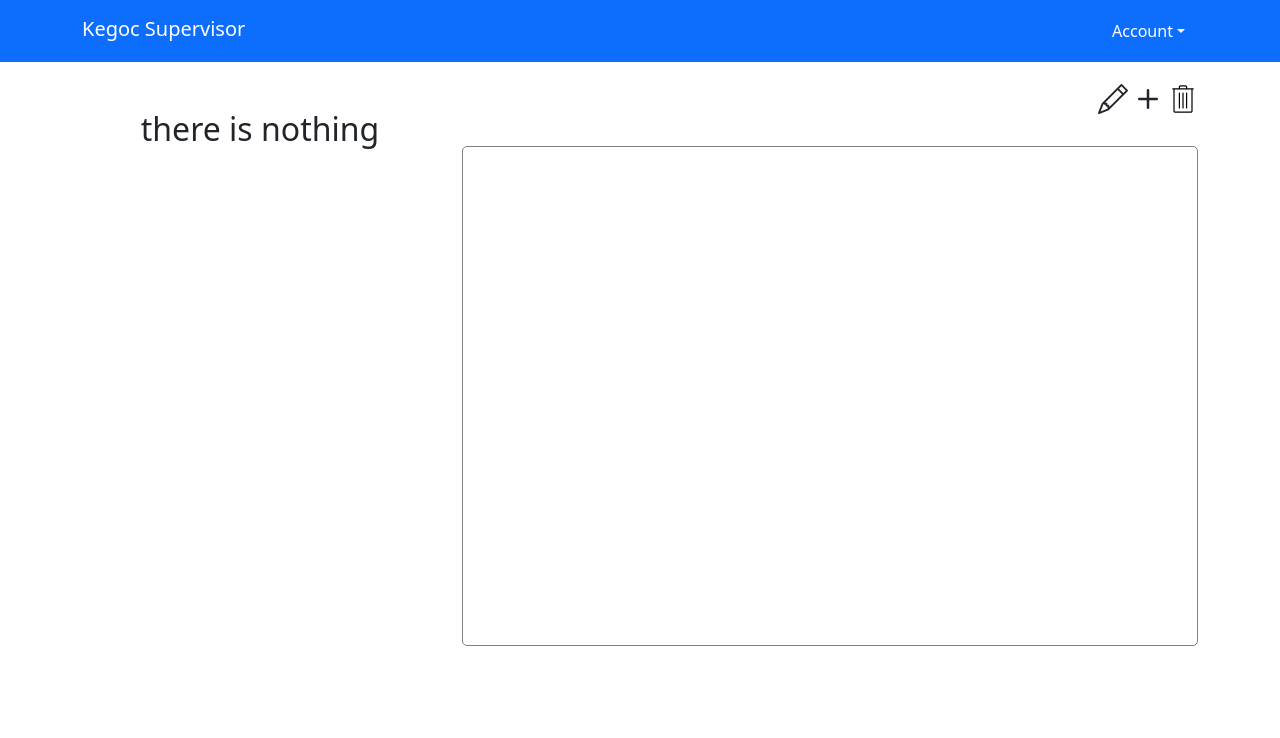
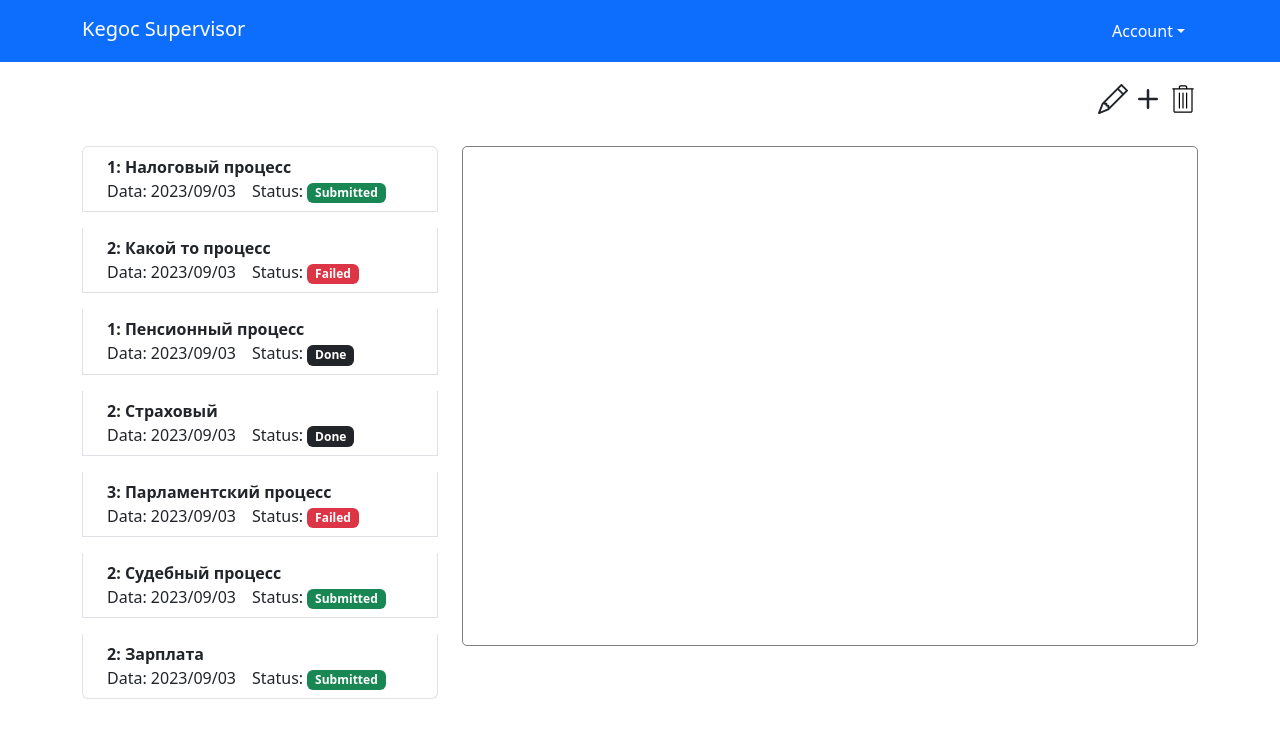
Before and after one commit to diasqazaqbro/kegoc, a React (Create React App) app: page /#/main in a window 1280 px wide. Shown: the top 738 px of the page. Built offline with nearby package versions, Linux system fonts and the light colour scheme.

Commit message:
feat: added new item in list

```diff
--- a/src/components/Main/Blocks.jsx
+++ b/src/components/Main/Blocks.jsx
@@ -9,7 +9,99 @@ import GroupItem from './Item/GroupItem'
 import ModalAdd from './Modal/ModalAdd'
 import ModalEdit from './Modal/ModalEdit'
 
-const lists = []
+const lists = [
+	{
+		id: Math.random(),
+		name: 'Налоговый процесс',
+		status: 'Submitted',
+		type: '1',
+		desc1:
+			'Lorem ipsum dolor sit amet, consectetur adipiscing elit. Proin aliquet sem mollis urna molestie dapibus. Donec varius malesuada mi quis auctor. Donec quis congue mauris, in placerat est. Praesent porta lectus ut massa auctor lacinia. Cras vestibulum metus sit amet metus sollicitudin, pellentesque accumsan augue rutrum. Integer tempus malesuada mauris pharetra cursus.',
+		desc2:
+			'Lorem ipsum dolor sit amet, consectetur adipiscing elit. Proin aliquet sem mollis urna molestie dapibus. Donec varius malesuada mi quis auctor. Donec quis congue mauris, in placerat est. Praesent porta lectus ut massa auctor lacinia. Cras vestibulum metus sit amet metus sollicitudin, pellentesque accumsan augue rutrum. Integer tempus malesuada mauris pharetra cursus.',
+		desc3:
+			'Lorem ipsum dolor sit amet, consectetur adipiscing elit. Proin aliquet sem mollis urna molestie dapibus. Donec varius malesuada mi quis auctor. Donec quis congue mauris, in placerat est. Praesent porta lectus ut massa auctor lacinia. Cras vestibulum metus sit amet metus sollicitudin, pellentesque accumsan augue rutrum. Integer tempus malesuada mauris pharetra cursus.',
+		date: moment().format('YYYY/MM/DD'),
+	},
+	{
+		id: Math.random(),
+		name: 'Какой то процесс',
+		status: 'Failed',
+		type: '2',
+		desc1:
+			'Lorem ipsum dolor sit amet, consectetur adipiscing elit. Proin aliquet sem mollis urna molestie dapibus. Donec varius malesuada mi quis auctor. Donec quis congue mauris, in placerat est. Praesent porta lectus ut massa auctor lacinia. Cras vestibulum metus sit amet metus sollicitudin, pellentesque accumsan augue rutrum. Integer tempus malesuada mauris pharetra cursus.',
+		desc2:
+			'Lorem ipsum dolor sit amet, consectetur adipiscing elit. Proin aliquet sem mollis urna molestie dapibus. Donec varius malesuada mi quis auctor. Donec quis congue mauris, in placerat est. Praesent porta lectus ut massa auctor lacinia. Cras vestibulum metus sit amet metus sollicitudin, pellentesque accumsan augue rutrum. Integer tempus malesuada mauris pharetra cursus.',
+		desc3:
+			'Lorem ipsum dolor sit amet, consectetur adipiscing elit. Proin aliquet sem mollis urna molestie dapibus. Donec varius malesuada mi quis auctor. Donec quis congue mauris, in placerat est. Praesent porta lectus ut massa auctor lacinia. Cras vestibulum metus sit amet metus sollicitudin, pellentesque accumsan augue rutrum. Integer tempus malesuada mauris pharetra cursus.',
+		date: moment().format('YYYY/MM/DD'),
+	},
+	{
+		id: Math.random(),
+		name: 'Пенсионный процесс',
+		status: 'Done',
+		type: '1',
+		desc1:
+			'Lorem ipsum dolor sit amet, consectetur adipiscing elit. Proin aliquet sem mollis urna molestie dapibus. Donec varius malesuada mi quis auctor. Donec quis congue mauris, in placerat est. Praesent porta lectus ut massa auctor lacinia. Cras vestibulum metus sit amet metus sollicitudin, pellentesque accumsan augue rutrum. Integer tempus malesuada mauris pharetra cursus.',
+		desc2:
+			'Lorem ipsum dolor sit amet, consectetur adipiscing elit. Proin aliquet sem mollis urna molestie dapibus. Donec varius malesuada mi quis auctor. Donec quis congue mauris, in placerat est. Praesent porta lectus ut massa auctor lacinia. Cras vestibulum metus sit amet metus sollicitudin, pellentesque accumsan augue rutrum. Integer tempus malesuada mauris pharetra cursus.',
+		desc3:
+			'Lorem ipsum dolor sit amet, consectetur adipiscing elit. Proin aliquet sem mollis urna molestie dapibus. Donec varius malesuada mi quis auctor. Donec quis congue mauris, in placerat est. Praesent porta lectus ut massa auctor lacinia. Cras vestibulum metus sit amet metus sollicitudin, pellentesque accumsan augue rutrum. Integer tempus malesuada mauris pharetra cursus.',
+		date: moment().format('YYYY/MM/DD'),
+	},
+	{
+		id: Math.random(),
+		name: 'Страховый',
+		status: 'Done',
+		type: '2',
+		desc1:
+			'Lorem ipsum dolor sit amet, consectetur adipiscing elit. Proin aliquet sem mollis urna molestie dapibus. Donec varius malesuada mi quis auctor. Donec quis congue mauris, in placerat est. Praesent porta lectus ut massa auctor lacinia. Cras vestibulum metus sit amet metus sollicitudin, pellentesque accumsan augue rutrum. Integer tempus malesuada mauris pharetra cursus.',
+		desc2:
+			'Lorem ipsum dolor sit amet, consectetur adipiscing elit. Proin aliquet sem mollis urna molestie dapibus. Donec varius malesuada mi quis auctor. Donec quis congue mauris, in placerat est. Praesent porta lectus ut massa auctor lacinia. Cras vestibulum metus sit amet metus sollicitudin, pellentesque accumsan augue rutrum. Integer tempus malesuada mauris pharetra cursus.',
+		desc3:
+			'Lorem ipsum dolor sit amet, consectetur adipiscing elit. Proin aliquet sem mollis urna molestie dapibus. Donec varius malesuada mi quis auctor. Donec quis congue mauris, in placerat est. Praesent porta lectus ut massa auctor lacinia. Cras vestibulum metus sit amet metus sollicitudin, pellentesque accumsan augue rutrum. Integer tempus malesuada mauris pharetra cursus.',
+		date: moment().format('YYYY/MM/DD'),
+	},
+	{
+		id: Math.random(),
+		name: 'Парламентский процесс',
+		status: 'Failed',
+		type: '3',
+		desc1:
+			'Lorem ipsum dolor sit amet, consectetur adipiscing elit. Proin aliquet sem mollis urna molestie dapibus. Donec varius malesuada mi quis auctor. Donec quis congue mauris, in placerat est. Praesent porta lectus ut massa auctor lacinia. Cras vestibulum metus sit amet metus sollicitudin, pellentesque accumsan augue rutrum. Integer tempus malesuada mauris pharetra cursus.',
+		desc2:
+			'Lorem ipsum dolor sit amet, consectetur adipiscing elit. Proin aliquet sem mollis urna molestie dapibus. Donec varius malesuada mi quis auctor. Donec quis congue mauris, in placerat est. Praesent porta lectus ut massa auctor lacinia. Cras vestibulum metus sit amet metus sollicitudin, pellentesque accumsan augue rutrum. Integer tempus malesuada mauris pharetra cursus.',
+		desc3:
+			'Lorem ipsum dolor sit amet, consectetur adipiscing elit. Proin aliquet sem mollis urna molestie dapibus. Donec varius malesuada mi quis auctor. Donec quis congue mauris, in placerat est. Praesent porta lectus ut massa auctor lacinia. Cras vestibulum metus sit amet metus sollicitudin, pellentesque accumsan augue rutrum. Integer tempus malesuada mauris pharetra cursus.',
+		date: moment().format('YYYY/MM/DD'),
+	},
+	{
+		id: Math.random(),
+		name: 'Судебный процесс',
+		status: 'Submitted',
+		type: '2',
+		desc1:
+			'Lorem ipsum dolor sit amet, consectetur adipiscing elit. Proin aliquet sem mollis urna molestie dapibus. Donec varius malesuada mi quis auctor. Donec quis congue mauris, in placerat est. Praesent porta lectus ut massa auctor lacinia. Cras vestibulum metus sit amet metus sollicitudin, pellentesque accumsan augue rutrum. Integer tempus malesuada mauris pharetra cursus.',
+		desc2:
+			'Lorem ipsum dolor sit amet, consectetur adipiscing elit. Proin aliquet sem mollis urna molestie dapibus. Donec varius malesuada mi quis auctor. Donec quis congue mauris, in placerat est. Praesent porta lectus ut massa auctor lacinia. Cras vestibulum metus sit amet metus sollicitudin, pellentesque accumsan augue rutrum. Integer tempus malesuada mauris pharetra cursus.',
+		desc3:
+			'Lorem ipsum dolor sit amet, consectetur adipiscing elit. Proin aliquet sem mollis urna molestie dapibus. Donec varius malesuada mi quis auctor. Donec quis congue mauris, in placerat est. Praesent porta lectus ut massa auctor lacinia. Cras vestibulum metus sit amet metus sollicitudin, pellentesque accumsan augue rutrum. Integer tempus malesuada mauris pharetra cursus.',
+		date: moment().format('YYYY/MM/DD'),
+	},
+	{
+		id: Math.random(),
+		name: 'Зарплата',
+		status: 'Submitted',
+		type: '2',
+		desc1:
+			'Lorem ipsum dolor sit amet, consectetur adipiscing elit. Proin aliquet sem mollis urna molestie dapibus. Donec varius malesuada mi quis auctor. Donec quis congue mauris, in placerat est. Praesent porta lectus ut massa auctor lacinia. Cras vestibulum metus sit amet metus sollicitudin, pellentesque accumsan augue rutrum. Integer tempus malesuada mauris pharetra cursus.',
+		desc2:
+			'Lorem ipsum dolor sit amet, consectetur adipiscing elit. Proin aliquet sem mollis urna molestie dapibus. Donec varius malesuada mi quis auctor. Donec quis congue mauris, in placerat est. Praesent porta lectus ut massa auctor lacinia. Cras vestibulum metus sit amet metus sollicitudin, pellentesque accumsan augue rutrum. Integer tempus malesuada mauris pharetra cursus.',
+		desc3:
+			'Lorem ipsum dolor sit amet, consectetur adipiscing elit. Proin aliquet sem mollis urna molestie dapibus. Donec varius malesuada mi quis auctor. Donec quis congue mauris, in placerat est. Praesent porta lectus ut massa auctor lacinia. Cras vestibulum metus sit amet metus sollicitudin, pellentesque accumsan augue rutrum. Integer tempus malesuada mauris pharetra cursus.',
+		date: moment().format('YYYY/MM/DD'),
+	},
+]
 function Blocks() {
 	// modal
 	const [basicModal, setBasicModal] = useState(false)
```
